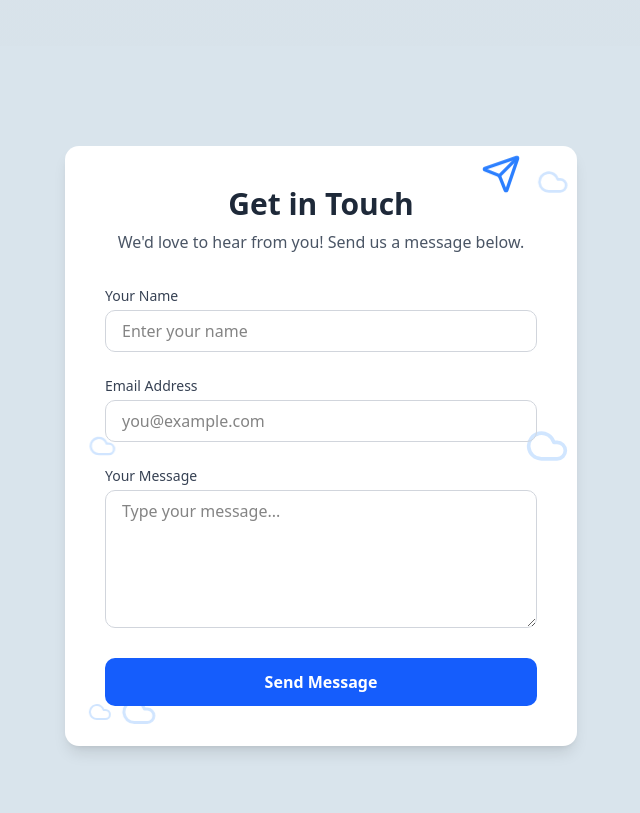
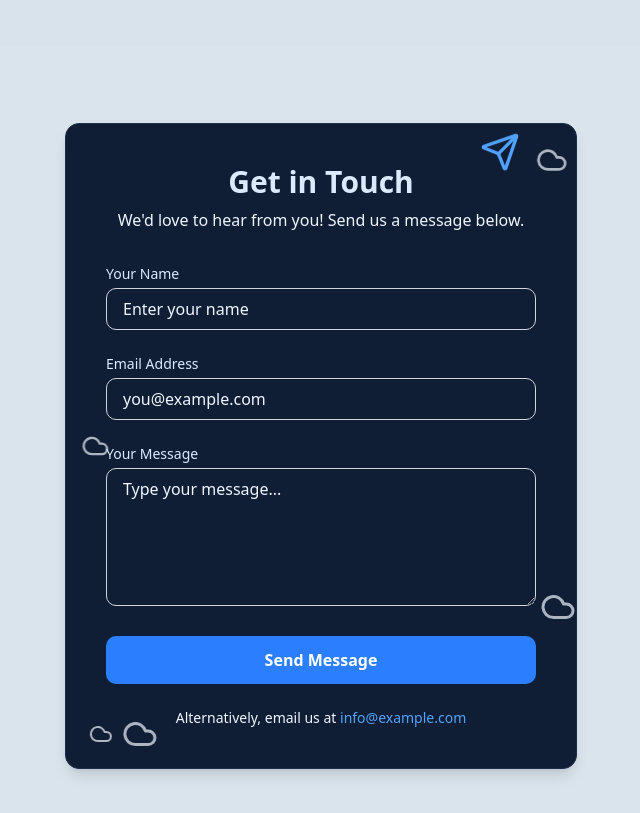
Before and after one commit to parasnikum/DevSync, a React (Vite) app in the folder frontend/: page / in a window 1280 px wide. Shown: the part 2680-3493 px from the top of the page, without its empty margins (319-959 px from the left). Built offline with nearby package versions, Linux system fonts and the light colour scheme.

Commit message:
Update UI of contact form to align with website's theme

```diff
--- a/frontend/src/Components/contact.jsx
+++ b/frontend/src/Components/contact.jsx
@@ -72,34 +72,34 @@ const Contact = () => {
         initial={{ opacity: 0, scale: 0.95 }}
         animate={{ opacity: 1, scale: 1 }}
         transition={{ duration: 0.5 }}
-        className="relative bg-white rounded-xl shadow-lg p-8 md:p-10 w-full max-w-lg flex flex-col items-center overflow-hidden"
+        className="relative  bg-[#101e35] border border-[#1c2e4a]   text-white rounded-xl shadow-lg p-8 md:p-10 w-full max-w-lg flex flex-col items-center overflow-hidden"
       >
         <div className="absolute top-4 right-4 flex items-center space-x-2">
-          <Send className="w-10 h-10 text-blue-500 animate-float-icon" />
+          <Send className="w-10 h-10 text-blue-400 animate-float-icon" />
           <Cloud
-            className="text-blue-200 w-8 h-8 animate-drift-1"
+            className="text-blue-50 w-8 h-8 animate-drift-1"
             style={{ opacity: "0.6", filter: "blur(0.5px)" }}
           />
         </div>
         <div className="absolute bottom-4 left-4 flex items-center space-x-2">
           <Cloud
-            className="text-blue-200 w-6 h-6 animate-drift-2"
+            className="text-blue-50 w-6 h-6 animate-drift-2"
             style={{ opacity: "0.5", filter: "blur(0.3px)" }}
           />
           <Cloud
-            className="text-blue-200 w-9 h-9 animate-drift-3"
+            className="text-blue-50 w-9 h-9 animate-drift-3"
             style={{ opacity: "0.7", filter: "blur(0.7px)" }}
           />
         </div>
-        <div className="absolute top-1/2 left-4 transform -translate-y-1/2">
+        <div className="absolute top-1/2 left-2 transform -translate-y-1/2">
           <Cloud
-            className="text-blue-200 w-7 h-7 animate-drift-4"
+            className="text-blue-50 w-7 h-7 animate-drift-4"
             style={{ opacity: "0.6", filter: "blur(0.4px)" }}
           />
         </div>
-        <div className="absolute bottom-1/2 right-4 transform translate-y-1/2">
+        <div className="absolute bottom-1/4 right-2 transform translate-y-1/2">
           <Cloud
-            className="text-blue-200 w-11 h-11 animate-drift-5"
+            className="text-blue-50 w-9 h-9 animate-drift-5"
             style={{ opacity: "0.8", filter: "blur(0.6px)" }}
           />
         </div>
@@ -116,17 +116,17 @@ const Contact = () => {
                 transition={{ duration: 0.4 }}
                 className="space-y-6"
               >
-                <h1 className="text-3xl font-bold text-gray-800 mb-2">
+                <h1 className="text-3xl font-bold text-blue-100 dark:text-neutral-100 mb-2">
                   Get in Touch
                 </h1>
-                <p className="text-gray-600 mb-8">
+                <p className="text-blue-50 dark:text-neutral-300 mb-8">
                   We'd love to hear from you! Send us a message below.
                 </p>
 
                 <div>
                   <label
                     htmlFor="name"
-                    className="block text-sm font-medium text-gray-700 mb-1 text-left"
+                    className="block text-sm font-medium text-blue-100 dark:text-neutral-100 mb-1 text-left"
                   >
                     Your Name
                   </label>
@@ -134,9 +134,10 @@ const Contact = () => {
                     type="text"
                     id="name"
                     {...register("name")}
-                    className={`w-full px-4 py-2 border ${
-                      errors.name ? "border-red-500" : "border-gray-300"
-                    } rounded-lg focus:ring-blue-500 focus:border-blue-500 transition`}
+                    className={`w-full px-4 py-2 border
+                      placeholder:text-blue-50 placeholder:dark:text-neutral-300 ${
+                        errors.name ? "border-red-500" : "border-gray-300"
+                      } rounded-lg focus:ring-blue-300 focus:border-blue-500 transition`}
                     placeholder="Enter your name"
                   />
                   {errors.name && (
@@ -149,7 +150,7 @@ const Contact = () => {
                 <div>
                   <label
                     htmlFor="email"
-                    className="block text-sm font-medium text-gray-700 mb-1 text-left"
+                    className="block text-sm font-medium text-blue-100 dark:text-neutral-100 mb-1 text-left"
                   >
                     Email Address
                   </label>
@@ -157,9 +158,9 @@ const Contact = () => {
                     type="email"
                     id="email"
                     {...register("email")}
-                    className={`w-full px-4 py-2 border ${
+                    className={`w-full px-4 py-2 border  placeholder:text-blue-50 placeholder:dark:text-neutral-300 ${
                       errors.email ? "border-red-500" : "border-gray-300"
-                    } rounded-lg focus:ring-blue-500 focus:border-blue-500 transition`}
+                    } rounded-lg focus:ring-blue-300 focus:border-blue-500 transition`}
                     placeholder="you@example.com"
                   />
                   {errors.email && (
@@ -172,7 +173,7 @@ const Contact = () => {
                 <div>
                   <label
                     htmlFor="message"
-                    className="block text-sm font-medium text-gray-700 mb-1 text-left"
+                    className="block text-sm font-medium text-blue-100 dark:text-neutral-100 mb-1 text-left"
                   >
                     Your Message
                   </label>
@@ -180,9 +181,9 @@ const Contact = () => {
                     id="message"
                     {...register("message")}
                     rows="5"
-                    className={`w-full px-4 py-2 border ${
+                    className={`w-full px-4 py-2 border  placeholder:text-blue-50 placeholder:dark:text-neutral-300 ${
                       errors.message ? "border-red-500" : "border-gray-300"
-                    } rounded-lg focus:ring-blue-500 focus:border-blue-500 transition`}
+                    } rounded-lg focus:ring-blue-300 focus:border-blue-500 transition`}
                     placeholder="Type your message..."
                   ></textarea>
                   {errors.message && (
@@ -194,11 +195,20 @@ const Contact = () => {
 
                 <button
                   type="submit"
-                  className="w-full bg-blue-600 text-white py-3 rounded-lg font-semibold hover:bg-blue-700 transition duration-300 focus:outline-none focus:ring-2 focus:ring-blue-500 focus:ring-offset-2 disabled:opacity-50 disabled:cursor-not-allowed"
+                  className="w-full bg-blue-500 text-white py-3 rounded-lg font-semibold hover:bg-blue-400 cursor-pointer transition duration-300 focus:outline-none focus:ring-2 focus:ring-blue-300 focus:ring-offset-2 disabled:opacity-50 disabled:cursor-not-allowed"
                   disabled={isSubmitting}
                 >
                   {isSubmitting ? "Sending..." : "Send Message"}
                 </button>
+                <p className="text-blue-50 text-sm dark:text-neutral-300">
+                  Alternatively, email us at{" "}
+                  <a
+                    href="mailto:info@example.com"
+                    className="text-blue-400 hover:underline"
+                  >
+                    info@example.com
+                  </a>
+                </p>
               </motion.form>
             )}
 
@@ -211,11 +221,11 @@ const Contact = () => {
                 transition={{ duration: 0.5 }}
                 className="flex flex-col items-center justify-center py-16 space-y-4"
               >
-                <CheckCircle2 className="w-16 h-16 text-green-500" />
-                <h2 className="text-2xl font-bold text-gray-800">
+                <CheckCircle2 className="w-16 h-16 text-green-400" />
+                <h2 className="text-2xl font-bold text-gray-200">
                   Message Sent!
                 </h2>
-                <p className="text-gray-600 max-w-sm">
+                <p className="text-gray-300 max-w-sm">
                   We’ve received your message and our team will get back to you
                   shortly. Thank you for reaching out 🙌
                 </p>
@@ -231,16 +241,16 @@ const Contact = () => {
                 transition={{ duration: 0.5 }}
                 className="flex flex-col items-center justify-center py-16 space-y-4"
               >
-                <AlertTriangle className="w-16 h-16 text-red-500" />
-                <h2 className="text-2xl font-bold text-gray-800">
+                <AlertTriangle className="w-16 h-16 text-red-400" />
+                <h2 className="text-2xl font-bold text-blue-100 dark:text-neutral-100">
                   Something went wrong
                 </h2>
-                <p className="text-gray-600 max-w-sm">
+                <p className="text-blue-50 dark:text-neutral-300 max-w-sm">
                   We couldn’t send your message right now. Please try again
                   later or email us at{" "}
                   <a
                     href="mailto:info@example.com"
-                    className="text-blue-600 hover:underline"
+                    className="text-blue-400 hover:underline"
                   >
                     info@example.com
                   </a>
```
